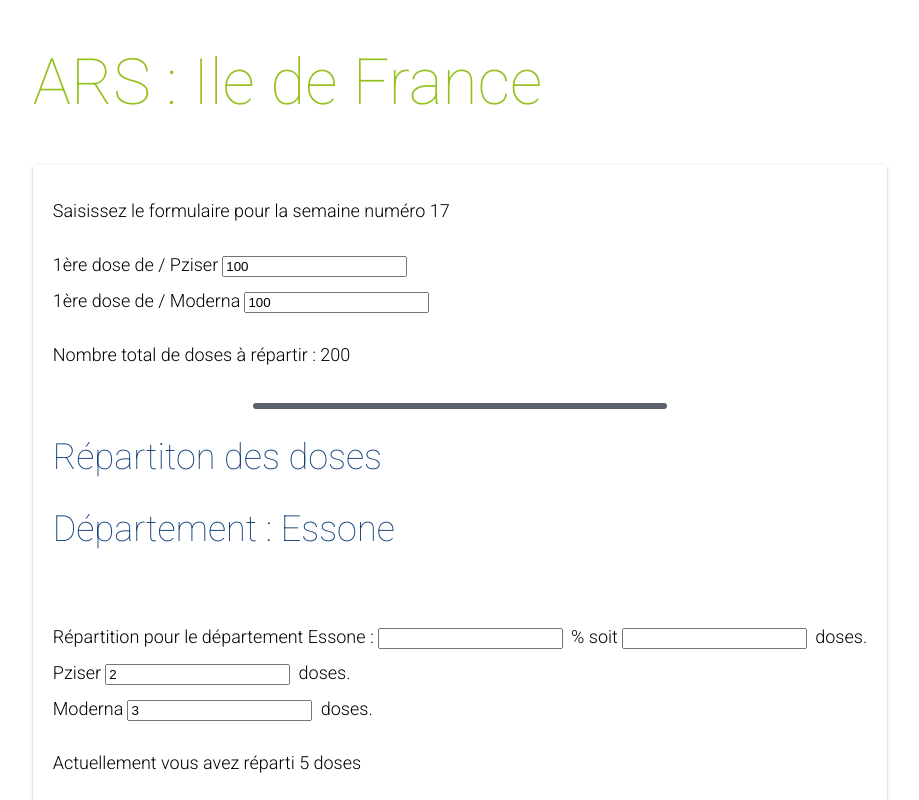
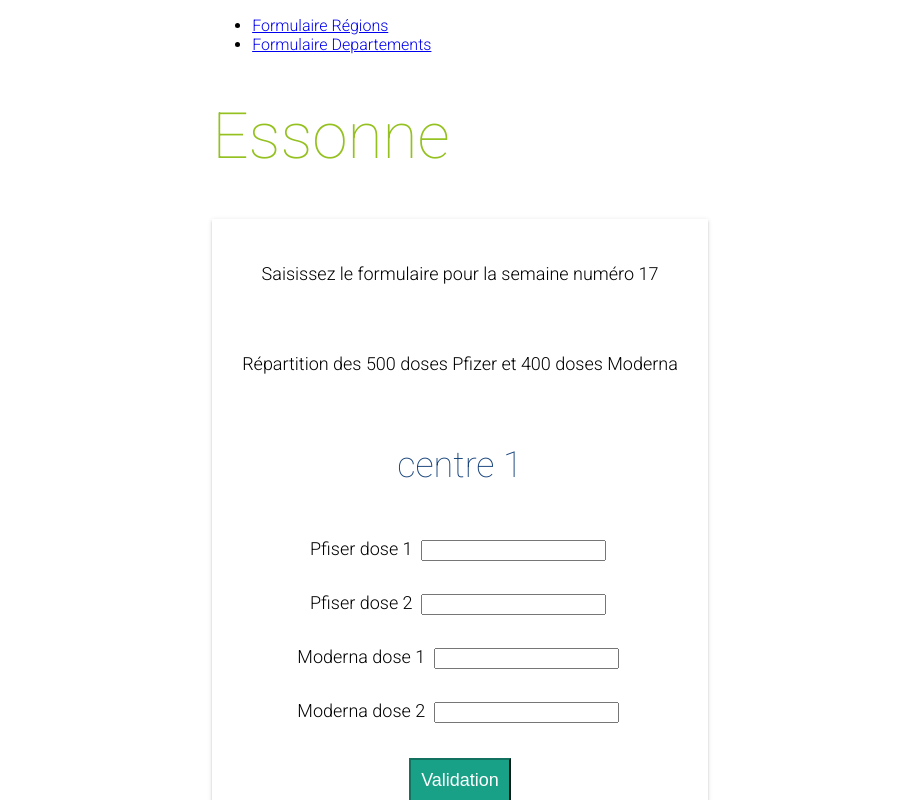
Before and after one commit to Raglink/hackathon-covid-magiciendose, a React (Create React App) app: page /dd-form in a window 1280 px wide. Shown: the top 800 px of the page, without its empty margins (180-1099 px from the left). Built offline with nearby package versions, Linux system fonts and the light colour scheme.

Commit message:
add DD-form - WIP

```diff
--- a/package.json
+++ b/package.json
@@ -8,6 +8,7 @@
     "@testing-library/user-event": "^12.1.10",
     "react": "^17.0.2",
     "react-dom": "^17.0.2",
+    "react-router-dom": "^5.2.0",
     "react-scripts": "4.0.3",
     "uuid": "^8.3.2",
     "web-vitals": "^1.0.1"
--- a/public/index.html
+++ b/public/index.html
@@ -1,5 +1,5 @@
 <!DOCTYPE html>
-<html lang="en">
+<html lang="fr">
   <head>
     <meta charset="utf-8" />
     <link rel="icon" href="%PUBLIC_URL%/favicon.ico" />
@@ -24,7 +24,7 @@
       work correctly both with client-side routing and a non-root public URL.
       Learn how to configure a non-root public URL by running `npm run build`.
     -->
-    <title>React App</title>
+    <title>Magicien Dose</title>
   </head>
   <body>
     <noscript>You need to enable JavaScript to run this app.</noscript>
--- a/src/App.js
+++ b/src/App.js
@@ -1,11 +1,40 @@
 
 import './App.css';
 import ArsForm from "./pages/ArsFrom"
+import DdForm from "./pages/DdForm"
+
+import {
+  BrowserRouter as Router,
+  Switch,
+  Route,
+  Link
+} from "react-router-dom";
 
 function App() {
   return (
     <div>
-      <ArsForm/>
+                  <Router>
+                <nav>
+                    <ul>
+                    <li>
+                        <Link to="/">Formulaire Régions</Link>
+                    </li>
+                    <li>
+                        <Link to="/dd-form">Formulaire Departements </Link>
+                    </li>
+                    </ul>
+                </nav>
+                <Switch>
+                    <Route path="/dd-form">
+                    < DdForm/>
+                    </Route>
+                    <Route path="/">
+                    <ArsForm />
+                    </Route>
+                </Switch>
+
+            </Router>
+
     </div>
   );
 }
--- /dev/null
+++ b/src/components/VaccineDosePerCenter.js
@@ -0,0 +1,22 @@
+import React from "react"
+
+
+const VaccineDosePerCenter = ({field, fieldChangeGlobalVaccineCount, path, index}) => {
+    console.log('field center : ', field)
+    console.log('index center : ', index)
+    //  NEED TO BE AUTOMATIZED
+       return(
+        <div>
+            <h2>{field.center.name}</h2>
+            <label>Répartition du {field.center.name}<input/></label>
+            {field.center.vaccines.map((vaccines, index)=>{
+                return (
+
+                    <label><input type="number"/></label>
+                )
+            })}
+        </div>
+    )
+}
+
+export default VaccineDosePerCenter
--- a/src/pages/ArsFrom/index.js
+++ b/src/pages/ArsFrom/index.js
@@ -1,5 +1,4 @@
 import React, {useEffect, useState } from "react"
-
 
 
 import "./main.css"
@@ -7,7 +6,6 @@ import VaccineDoseInput from "../../components/VaccineDoseInput"
 import VaccineDosePerCent from "../../components/VaccineDosePerCent"
 
 const ArsForm = () => {
-
     const dataStructure = {
         vaccines:[
         {
@@ -24,7 +22,7 @@ const ArsForm = () => {
     departement: [
         {
             departementid: "d1",
-            departementName: "Essone",
+            departementName: "Essonne",
             vaccines:
             [{vaccineId:"1",
             nombresDose:2,
@@ -117,6 +115,8 @@ const ArsForm = () => {
     }
 
     return (
+        <>
+
         <div className="ars-form">
             <h1>ARS : Ile de France</h1>
             <div className="paper">
@@ -150,7 +150,7 @@ const ArsForm = () => {
             <button>Validation</button>
             </div>
         </div>
-
+        </>
     )
 }
 
--- a/src/pages/ArsFrom/main.css
+++ b/src/pages/ArsFrom/main.css
@@ -32,6 +32,7 @@ h1 {
   min-height: 100px;
   color: #000;
   line-height: 2em;
+  margin-bottom: 10px;
 }
 
 hr {
--- a/src/pages/DdForm/index.js
+++ b/src/pages/DdForm/index.js
@@ -1,12 +1,79 @@
-import React from "react"
+import React, {useEffect, useState} from "react"
 import "./main.css"
 
+import VaccineDosePerCenter from "../../components/VaccineDosePerCenter"
+
 const DdForm = () => {
-    return(
-        <div>
-            <p>DD form</p>
-        </div>
-    )
+    const dataStructuredepartment = [
+        {center:{
+            name:"centre 1",
+            vaccines:[
+                {pfiser:[null,null],
+                moderna:[null,null]}
+            ]
+
+        }},
+    ]
+    const [fields, setFields] = useState(dataStructuredepartment)
+     //  ----- NEED TO BE AUTOMATIZED -----
+     //  ----- NEED TO BE AUTOMATIZED -----
+     let warningPfizer = null
+     let warningModerna = null
+    let sumPfizer = null
+    let sumModerna = null
+
+    useEffect(()=>{
+
+    },[fields])
+
+     const handleChange = (path , value )=>{
+         console.log("path : ", path)
+         const tempValue= {...fields}
+         if(path ===1) {tempValue[0].center.vaccines[0].pfiser[0] = value*1}
+         if(path ===2) {tempValue[0].center.vaccines[0].pfiser[1] = value*1}
+         if(path ===3) {tempValue[0].center.vaccines[0].moderna[0] = value*1}
+         if(path ===4) {tempValue[0].center.vaccines[0].moderna[1] = value*1}
+         setFields(tempValue)
+         sumPfizer = tempValue[0].center.vaccines[0].pfiser[0] + tempValue[0].center.vaccines[0].pfiser[1]
+         console.log("sumPfizer : ", sumPfizer)
+         warningPfizer = <p>Merci de saisir un multiple de 6 pour faire une boite complète</p>
+         if(sumPfizer % 6 ==0){
+            warningPfizer =null
+         }
+         sumModerna= tempValue[0].center.vaccines[0].moderna[0] + tempValue[0].center.vaccines[0].moderna[1]
+         warningModerna = <p>Merci de saisir un multiple de 10 pour faire une boite complète</p>
+         if(sumModerna % 10 ==0){
+             warningModerna =null
+         }
+         console.log("warningPfizer : ", warningPfizer)
+     }
+
+    return (
+        <div className="dd-form">
+            <h1>Essonne</h1>
+            <div className="paper">
+            <p>Saisissez le formulaire pour la semaine numéro 17</p>
+            <p>Répartition des 500 doses Pfizer et 400 doses Moderna</p>
+
+        {/* {fields.map((field, index)=>{
+            return ( <VaccineDosePerCenter
+                field={field}
+                key={index}
+                index={index}
+            />)
+        })} */}
+            <h2>{fields[0].center.name}</h2>
+            <label> Pfiser dose 1 <input value={fields[0].center.vaccines[0].pfiser[0] ||""} onChange={(e)=>{handleChange( 1 , e.target.value)}} type="number"/></label>
+            <label> Pfiser dose 2 <input value={fields[0].center.vaccines[0].pfiser[1] ||""} onChange={(e)=>{handleChange( 2, e.target.value)}} type="number"/></label>
+           {warningPfizer}
+            <label> Moderna dose 1 <input value={fields[0].center.vaccines[0].moderna[0] ||""} onChange={(e)=>{handleChange(3 ,e.target.value)}} type="number"/></label>
+            <label> Moderna dose 2 <input value={fields[0].center.vaccines[0].moderna[1] ||""} onChange={(e)=>{handleChange(4,e.target.value)}} type="number"/></label>
+            {warningModerna}
+
+
+            <button>Validation</button>
+            </div>
+        </div>)
 }
 
 export default DdForm
--- a/src/pages/DdForm/main.css
+++ b/src/pages/DdForm/main.css
@@ -0,0 +1,69 @@
+@import url("https://fonts.googleapis.com/css2?family=Roboto:wght@100;300&display=swap");
+
+html {
+  --green-color: #94c11f;
+  --blue-color: #15427b;
+  --white-color: #ffffff;
+  --grey-color: #333;
+}
+
+body {
+  font-family: "Roboto", sans-serif;
+  display: flex;
+  justify-content: center;
+  font-weight: 300;
+}
+
+h1 {
+  font-size: 4em;
+  font-weight: lighter;
+  margin: 0.7em 0;
+  color: var(--green-color);
+  font-weight: 100;
+}
+
+.paper {
+  font-size: 18px;
+  box-shadow: 0 2px 2px 0 rgb(0 0 0 / 14%), 0 3px 1px -2px rgb(0 0 0 / 20%),
+    0 1px 5px 0 rgb(0 0 0 / 12%);
+  padding: 10px 30px;
+  background-color: #fff;
+  margin-top: 20px;
+  min-height: 100px;
+  color: #000;
+  line-height: 3em;
+  display: flex;
+  flex-direction: column;
+  align-items: center;
+  margin-bottom: 10px;
+}
+
+hr {
+  width: 50%;
+  border: 3px solid #5c616c;
+  background-color: #5c616c;
+  border-radius: 4px;
+  margin-top: 30px;
+  margin-bottom: 30px;
+}
+
+h2,
+h3,
+h4 {
+  color: var(--blue-color);
+  font-size: 2em;
+  font-weight: 100;
+}
+
+input {
+  margin: 4px;
+}
+button {
+  background: #19a187;
+  border-color: #12715f;
+  color: var(--white-color);
+  padding: 10px;
+  font-weight: 300;
+  font-size: 1em;
+  margin: 20px;
+}
```
Also changed, not shown: 1 other file (tests, documents, lock files or other folders).
